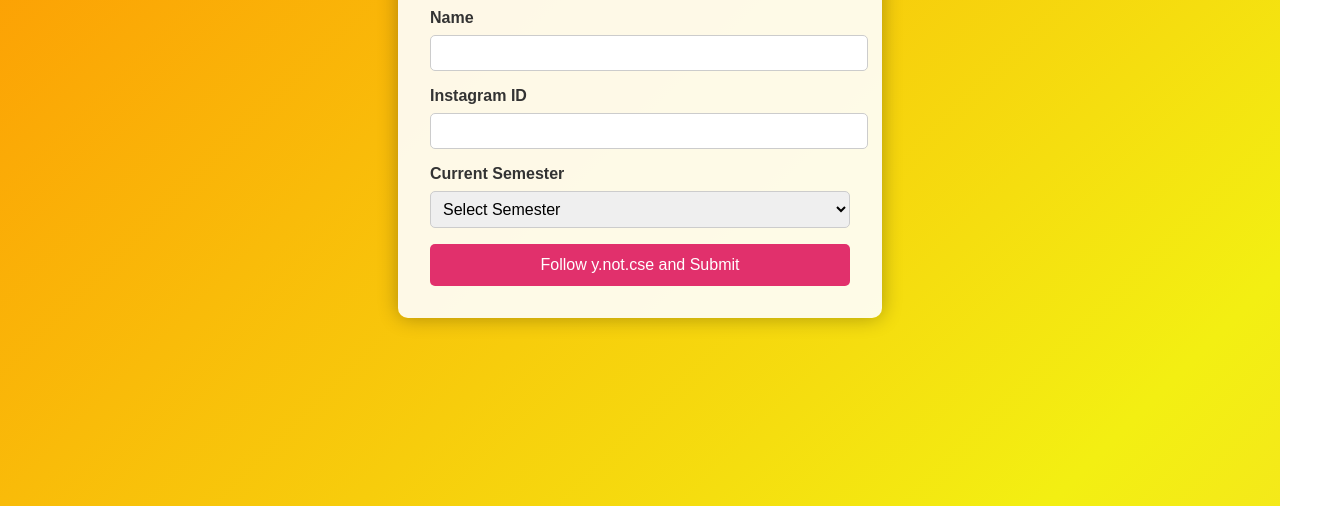
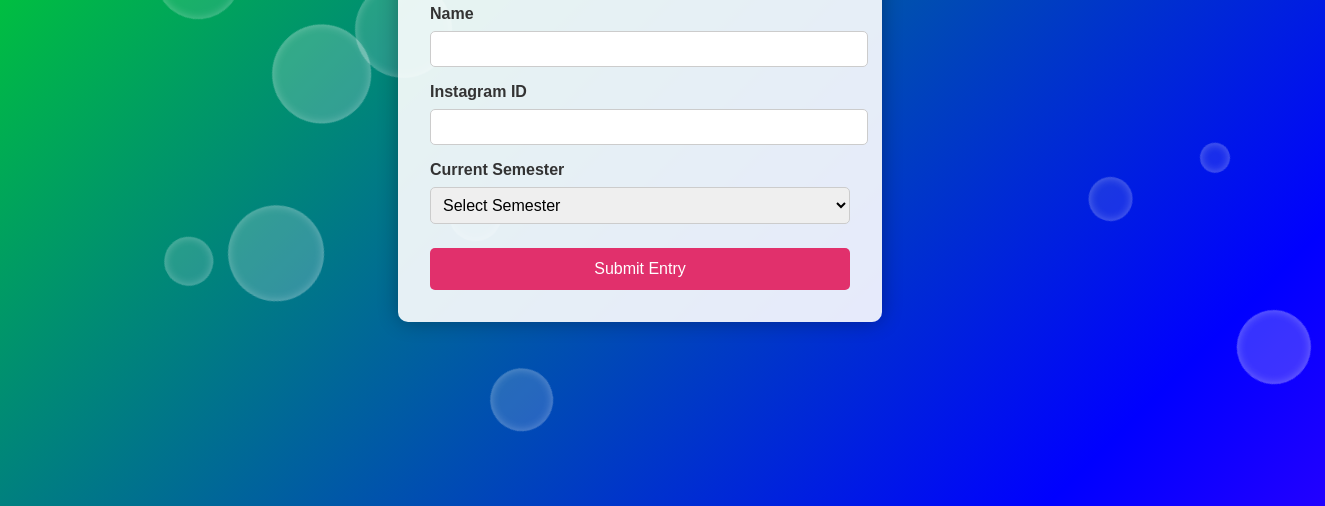
Before and after one commit to irfanzakhir/mandhi-giveaway, a plain HTML site: page index.html in a window 1280 px wide. Shown: the part 294-800 px from the top of the page, 1325 px wide, since content can reach past the window. Drawn offline with Linux system fonts and the light colour scheme.

Commit message:
Update index.html

```diff
--- a/index.html
+++ b/index.html
@@ -6,34 +6,126 @@
   <title>y.not.cse Mandhi Giveaway</title>
   <style>
     body {
-      margin: 0; height: 100vh; display: flex; justify-content: center; align-items: center;
+      margin: 0;
+      height: 100vh;
+      display: flex;
+      justify-content: center;
+      align-items: center;
       font-family: Arial, sans-serif;
-      background: linear-gradient(135deg, #ffcc00, #ff8800, #f3ef12, #ffbb55);
-      background-size: 300% 300%; animation: colorBreath 8s ease infinite;
+      background: linear-gradient(135deg, #ff0000, #00ff00, #0000ff, #ff00ff);
+      background-size: 300% 300%;
+      animation: colorBreath 8s ease infinite;
+      overflow: hidden;
+      position: relative;
     }
+
     @keyframes colorBreath {
       0% { background-position: 0% 50%; }
       50% { background-position: 100% 50%; }
       100% { background-position: 0% 50%; }
     }
+
+    .bubble {
+      position: absolute;
+      border-radius: 50%;
+      background: rgba(255, 255, 255, 0.1);
+      box-shadow: inset 0 0 10px rgba(255, 255, 255, 0.3);
+      animation: float linear infinite;
+    }
+
+    @keyframes float {
+      0% { transform: translateY(0) rotate(0deg); }
+      100% { transform: translateY(-100vh) rotate(360deg); }
+    }
+
     .container {
-      background: rgba(255,255,255,0.9); padding: 2rem; border-radius: 10px;
-      box-shadow: 0 0 20px rgba(0,0,0,0.3); text-align: center; width: 95%; max-width: 420px;
+      background: rgba(255,255,255,0.9);
+      padding: 2rem;
+      border-radius: 10px;
+      box-shadow: 0 0 20px rgba(0,0,0,0.3);
+      text-align: center;
+      width: 95%;
+      max-width: 420px;
+      position: relative;
+      z-index: 10;
     }
-    h1 { color: #333; margin-bottom: 1.5rem; }
-    .form-group { margin-bottom: 1rem; text-align: left; }
-    label { display: block; margin-bottom: 0.5rem; font-weight: bold; color: #333; }
+
+    h1 {
+      color: #333;
+      margin-bottom: 1.5rem;
+    }
+
+    .form-group {
+      margin-bottom: 1rem;
+      text-align: left;
+    }
+
+    label {
+      display: block;
+      margin-bottom: 0.5rem;
+      font-weight: bold;
+      color: #333;
+    }
+
     input, select {
-      width: 100%; padding: 0.5rem; border: 1px solid #ccc; border-radius: 5px; font-size: 1rem;
+      width: 100%;
+      padding: 0.5rem;
+      border: 1px solid #ccc;
+      border-radius: 5px;
+      font-size: 1rem;
     }
+
     button {
-      background-color: #e1306c; color: white; padding: 0.75rem 1.5rem; border: none;
-      border-radius: 5px; cursor: pointer; font-size: 1rem; transition: background-color 0.3s;
+      background-color: #e1306c;
+      color: white;
+      padding: 0.75rem 1.5rem;
+      border: none;
+      border-radius: 5px;
+      cursor: pointer;
+      font-size: 1rem;
+      transition: all 0.3s;
       width: 100%;
+      margin-top: 0.5rem;
+      position: relative;
+      overflow: hidden;
     }
-    button:hover { background-color: #c13584; }
-    .error { color: red; font-size: 0.9rem; margin-top: 0.5rem; display: none; }
-    .success { color: #1b5e20; font-size: 0.95rem; margin-top: 0.75rem; display: none; }
+
+    button:hover {
+      background-color: #c13584;
+    }
+
+    button:after {
+      content: "Follow y.not.cse";
+      position: absolute;
+      top: 0;
+      left: 0;
+      width: 100%;
+      height: 100%;
+      background-color: #405DE6;
+      display: flex;
+      align-items: center;
+      justify-content: center;
+      opacity: 0;
+      transition: opacity 0.3s;
+    }
+
+    button:hover:after {
+      opacity: 1;
+    }
+
+    .error {
+      color: red;
+      font-size: 0.9rem;
+      margin-top: 0.5rem;
+      display: none;
+    }
+
+    .success {
+      color: #1b5e20;
+      font-size: 0.95rem;
+      margin-top: 0.75rem;
+      display: none;
+    }
   </style>
 </head>
 <body>
@@ -81,17 +173,63 @@
         <div id="semesterError" class="error">Please select your semester</div>
       </div>
 
-      <button type="submit">Follow y.not.cse and Submit</button>
+      <button type="submit" id="submitBtn">Submit Entry</button>
       <div id="successMsg" class="success">✅ Entry submitted successfully!</div>
     </form>
   </div>
 
 <script>
+  // Create floating bubbles
+  function createBubbles() {
+    const colors = ['rgba(255,255,255,0.1)', 'rgba(255,255,255,0.15)', 'rgba(255,255,255,0.2)'];
+    const body = document.body;
+
+    for (let i = 0; i < 15; i++) {
+      const bubble = document.createElement('div');
+      bubble.classList.add('bubble');
+
+      // Random size between 20px and 100px
+      const size = Math.random() * 80 + 20;
+      bubble.style.width = `${size}px`;
+      bubble.style.height = `${size}px`;
+
+      // Random position
+      bubble.style.left = `${Math.random() * 100}vw`;
+      bubble.style.top = `${Math.random() * 100}vh`;
+
+      // Random animation duration between 10s and 30s
+      const duration = Math.random() * 20 + 10;
+      bubble.style.animationDuration = `${duration}s`;
+
+      // Random delay
+      bubble.style.animationDelay = `${Math.random() * 5}s`;
+
+      // Random color
+      bubble.style.background = colors[Math.floor(Math.random() * colors.length)];
+
+      body.appendChild(bubble);
+    }
+  }
+
   // Client-side validation + success UX
   let submitted = false;
+  let formSubmitted = false;
 
   const form = document.getElementById('giveawayForm');
   const successMsg = document.getElementById('successMsg');
+  const submitBtn = document.getElementById('submitBtn');
+
+  // Create bubbles when page loads
+  window.addEventListener('load', createBubbles);
+
+  // Handle button click
+  submitBtn.addEventListener('click', function(e) {
+    if (formSubmitted) {
+      // If form was already submitted, open Instagram
+      e.preventDefault();
+      window.open('https://www.instagram.com/y.not.cse?igsh=NzJudHQ2YWVzbGVp', '_blank');
+    }
+  });
 
   form.addEventListener('submit', function(event) {
     // Clear errors
@@ -109,12 +247,16 @@
     if (!semester) { document.getElementById('semesterError').style.display = 'block'; isValid = false; }
 
     if (!isValid) {
-      event.preventDefault(); // stop submit if invalid
+      event.preventDefault();
       return;
     }
 
-    // If valid, let the form POST to the hidden iframe (prevents redirect)
+    // Mark form as submitted
+    formSubmitted = true;
     submitted = true;
+
+    // Change button text immediately for better UX
+    submitBtn.textContent = 'Follow y.not.cse';
   });
 
   // Show success when the hidden iframe loads after submit
@@ -122,9 +264,7 @@
     if (submitted) {
       successMsg.style.display = 'block';
       form.reset();
-      // Optional: Reset placeholder dropdown text
       document.getElementById('semester').selectedIndex = 0;
-      // Hide the success after a few seconds
       setTimeout(() => { successMsg.style.display = 'none'; }, 4000);
       submitted = false;
     }
```
